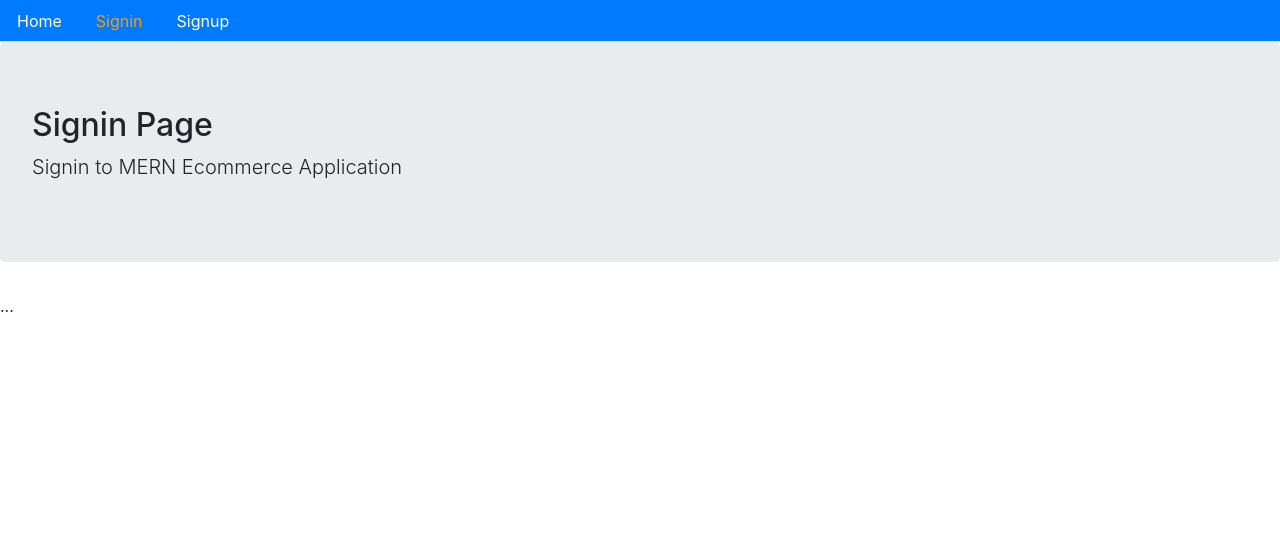
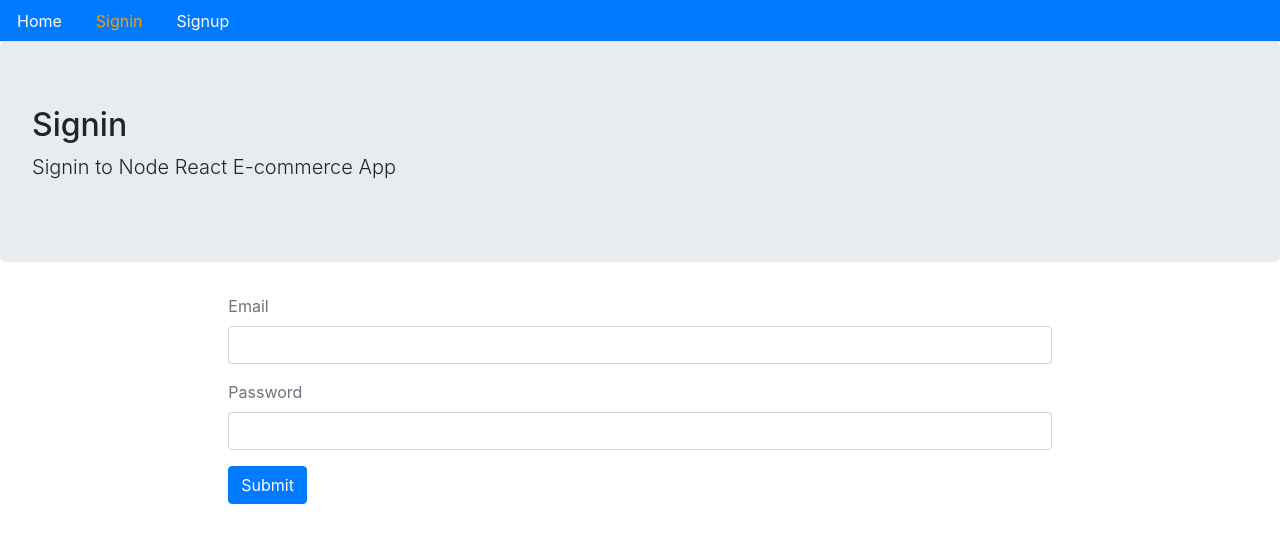
Before and after one commit to Smit90/BookShop, a React (Create React App) app in the folder ecommerce-front/: page /signin in a window 1280 px wide. Shown: the top 542 px of the page. Built offline with nearby package versions, Linux system fonts and the light colour scheme; no server answers.

Commit message:
user singin and signup

```diff
--- /dev/null
+++ b/ecommerce-front/src/auth/index.js
@@ -0,0 +1,67 @@
+import { API } from "../config"
+
+export const signup = (user) => {
+    return fetch(`${API}/signup`, {
+        method: "POST",
+        headers: {
+            Accept: 'application/json',
+            "Content-Type": 'application/json'
+        },
+        body: JSON.stringify(user)
+    })
+        .then(response => {
+            return response.json()
+        })
+        .catch(err => {
+            console.log(err)
+        })
+}
+
+export const signin = (user) => {
+    return fetch(`${API}/signin`, {
+        method: "POST",
+        headers: {
+            Accept: 'application/json',
+            "Content-Type": "application/json"
+        },
+        body: JSON.stringify(user)
+    })
+        .then(response => {
+            return response.json()
+        })
+        .catch(err => {
+            console.log(err)
+        })
+}
+
+export const authenticate = (data, next) => {
+    if (typeof window !== 'undefined') {
+        localStorage.setItem('jwt', JSON.stringify(data))
+        next()
+    }
+}
+
+export const signout = next => {
+    if (typeof window !== 'undefined') {
+        localStorage.removeItem('jwt')
+        next()
+    }
+    return fetch(`${API}/signout`, {
+        method: 'GET'
+    }).then(response => {
+        console.log('signout', response)
+    })
+        .catch(err => console.log(err))
+}
+
+export const isAuthenticated = () => {
+    if (typeof window == 'undefined') {
+        return false
+    }
+
+    if (localStorage.getItem('jwt')) {
+        return JSON.parse(localStorage.getItem('jwt'))
+    } else {
+        return false
+    }
+}
--- a/ecommerce-front/src/core/Menu.js
+++ b/ecommerce-front/src/core/Menu.js
@@ -1,4 +1,6 @@
+import { Fragment } from "react";
 import { Link, withRouter } from 'react-router-dom'
+import { signout, isAuthenticated } from '../auth/index'
 
 const isActive = (history, path) => {
     if (history.location.pathname === path) {
@@ -14,12 +16,21 @@ const Menu = ({ history }) => (
             <li className="nav-item">
                 <Link className="nav-link" style={isActive(history, '/')} to='/'>Home</Link>
             </li>
+            {!isAuthenticated() && (
+                <Fragment>
                     <li className="nav-item">
                         <Link className="nav-link" style={isActive(history, '/signin')} to='/signin'>Signin</Link>
                     </li>
                     <li className="nav-item">
                         <Link className="nav-link" style={isActive(history, '/signup')} to='/signup'>Signup</Link>
                     </li>
+                </Fragment>
+            )}
+            {isAuthenticated() && (
+                <li className="nav-item">
+                    <span className="nav-link" style={{ cursor: 'pointer', color: '#ffffff' }} onClick={() => signout(() => { history.push('/') })}>Signout</span>
+                </li>
+            )}
         </ul>
     </div>
 )
--- a/ecommerce-front/src/user/Signin.js
+++ b/ecommerce-front/src/user/Signin.js
@@ -1,9 +1,85 @@
-import Layout from "../core/Layout"
+import React, { useState } from 'react'
+import { Redirect } from 'react-router-dom'
+import Layout from '../core/Layout'
+import { signin, authenticate } from '../auth'
 
-const Signin = () => (
-    <Layout title="Signin Page" description="Signin to MERN Ecommerce Application">
-        ...
-    </Layout>
-)
+const Signin = () => {
+
+    const [values, setValues] = useState({
+        email: "",
+        password: "",
+        error: "",
+        loading: false,
+        redirectToReferrer: false
+    });
+
+    const { email, password, error, loading, redirectToReferrer } = values
+
+    const handleChange = name => event => {
+        setValues({ ...values, error: false, [name]: event.target.value });
+    };
+
+
+    const clickSubmit = (event) => {
+        event.preventDefault()
+        setValues({ ...values, error: false, loading: true })
+        signin({ email, password }).then(data => {
+            if (data.error) {
+                setValues({ ...values, error: data.error, loading: false });
+            }
+            else {
+                authenticate(data, () => {
+                    setValues({
+                        ...values,
+                        redirectToReferrer: true,
+                    });
+                })
+            }
+        });
+
+    }
+
+    const signInForm = () => (
+        <form>
+            <div className="form-group">
+                <label className="text-muted">Email</label>
+                <input onChange={handleChange("email")} value={email} type="email" className="form-control"></input>
+            </div>
+            <div className="form-group">
+                <label className="text-muted">Password</label>
+                <input onChange={handleChange("password")} value={password} type="password" className="form-control"></input>
+            </div>
+            <div className="btn btn-primary" onClick={clickSubmit}>
+                Submit
+            </div>
+        </form>
+    );
+
+
+    const showError = () => {
+        return (<div className="alert alert-danger" style={{ display: error ? '' : 'none' }}>
+            {error}
+        </div>
+        )
+    }
+    const showLoading = () => {
+        loading && (<div className="alert alert-info"><h2>Loading....</h2></div>);
+    }
+
+    const redirectUser = () => {
+        if (redirectToReferrer) {
+            return <Redirect to="/" />
+        }
+    }
+
+    return (
+        <Layout title="Signin" description="Signin to Node React E-commerce App" className="container col-md-8 offset-md-2 ">
+            {showError()}
+            {showLoading()}
+            {signInForm()}
+            {redirectUser()}
+        </Layout>
+    )
+}
 
 export default Signin
--- a/ecommerce-front/src/user/Signup.js
+++ b/ecommerce-front/src/user/Signup.js
@@ -1,10 +1,82 @@
+import React, { useState } from "react"
+import { Link } from 'react-router-dom'
+import Layout from "../core/Layout"
+import { signup } from '../auth/index'
+const Signup = () => {
 
-import Layout from "../core/Layout"
+    const [values, setValues] = useState({
+        name: '',
+        email: '',
+        password: '',
+        error: '',
+        success: false
+    })
 
-const Signup = () => (
-    <Layout title="Signup Page" description=" Signup to MERN Ecommerce Application">
-        ...
-    </Layout>
-)
+    const { name, email, password, error, success } = values
+
+    const handleChange = name => event => {
+        setValues({ ...values, error: false, [name]: event.target.value })
+    }
+
+
+
+    const clickSubmit = event => {
+        event.preventDefault();
+        setValues({ ...values, error: false })
+        signup({ name, email, password })
+            .then(data => {
+                if (data.error) {
+                    setValues({ ...values, error: data.error, success: false })
+                } else {
+                    setValues({
+                        ...values,
+                        name: '',
+                        email: '',
+                        password: '',
+                        error: '',
+                        success: true
+                    })
+                }
+            })
+    }
+
+    const signUpForm = () => (
+        <form>
+            <div className="form-group">
+                <label className="text-muted">Name</label>
+                <input onChange={handleChange("name")} value={name} className="form-control" type='text' />
+            </div>
+            <div className="form-group">
+                <label className="text-muted">Email</label>
+                <input onChange={handleChange("email")} value={email} className="form-control" type='email' />
+            </div>
+            <div className="form-group">
+                <label className="text-muted">Password</label>
+                <input onChange={handleChange("password")} value={password} className="form-control" type='password' />
+            </div>
+            <button onClick={clickSubmit} className="btn btn-primary">Submit</button>
+        </form>
+    )
+
+    const showError = () => (
+        <div className="alert alert-danger" style={{ display: error ? '' : "none" }}>
+            {error}
+        </div>
+    )
+
+    const showSuccess = () => (
+        <div className="alert alert-info" style={{ display: success ? '' : "none" }}>
+            New account is created. Please <Link to='/signin'>Signin</Link>
+        </div>
+    )
+
+    return (
+        <Layout title="Signup Page" description=" Signup to MERN Ecommerce Application" className="container col-md-8 offset-md-2">
+            {showError()}
+            {showSuccess()}
+            {signUpForm()}
+        </Layout>
+    )
+}
 
 export default Signup
```
Also changed, not shown: 1 other file (tests, documents, lock files or other folders). Lines whose indentation alone changed are shown as unchanged.
